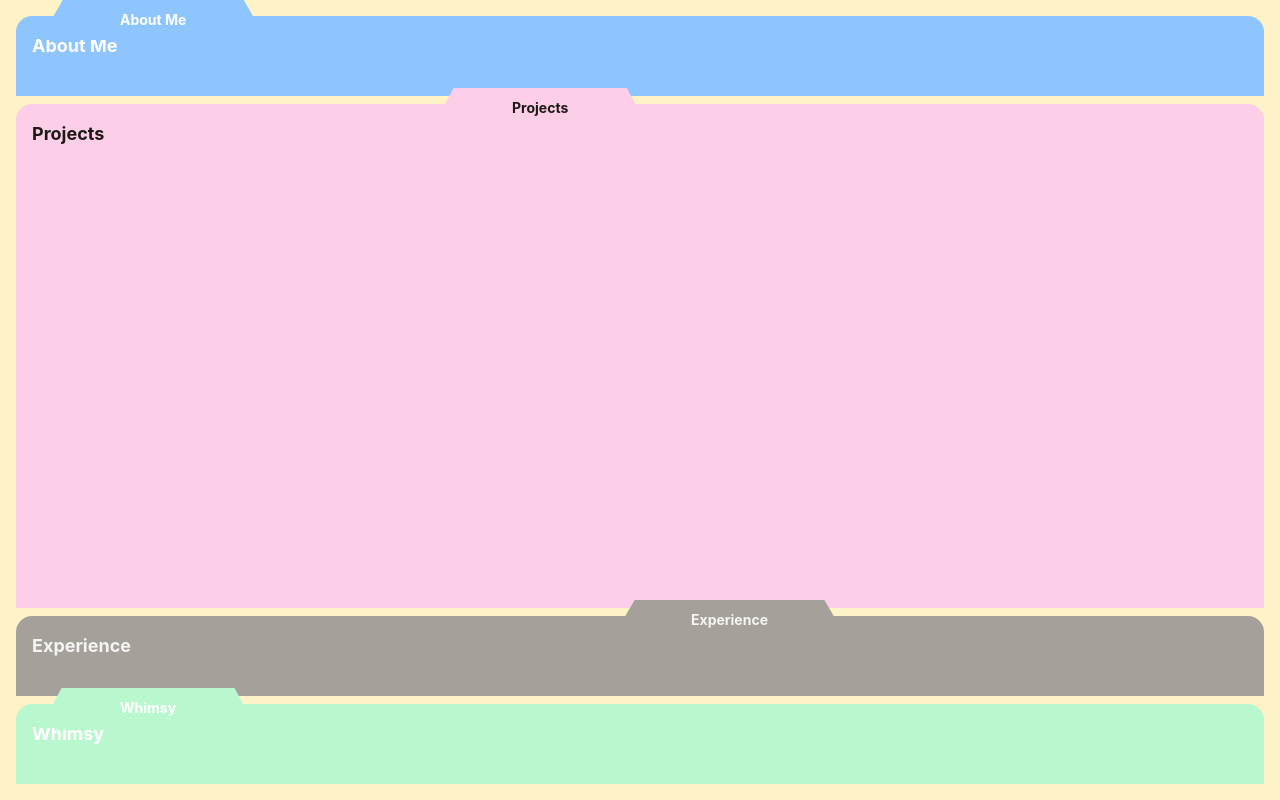
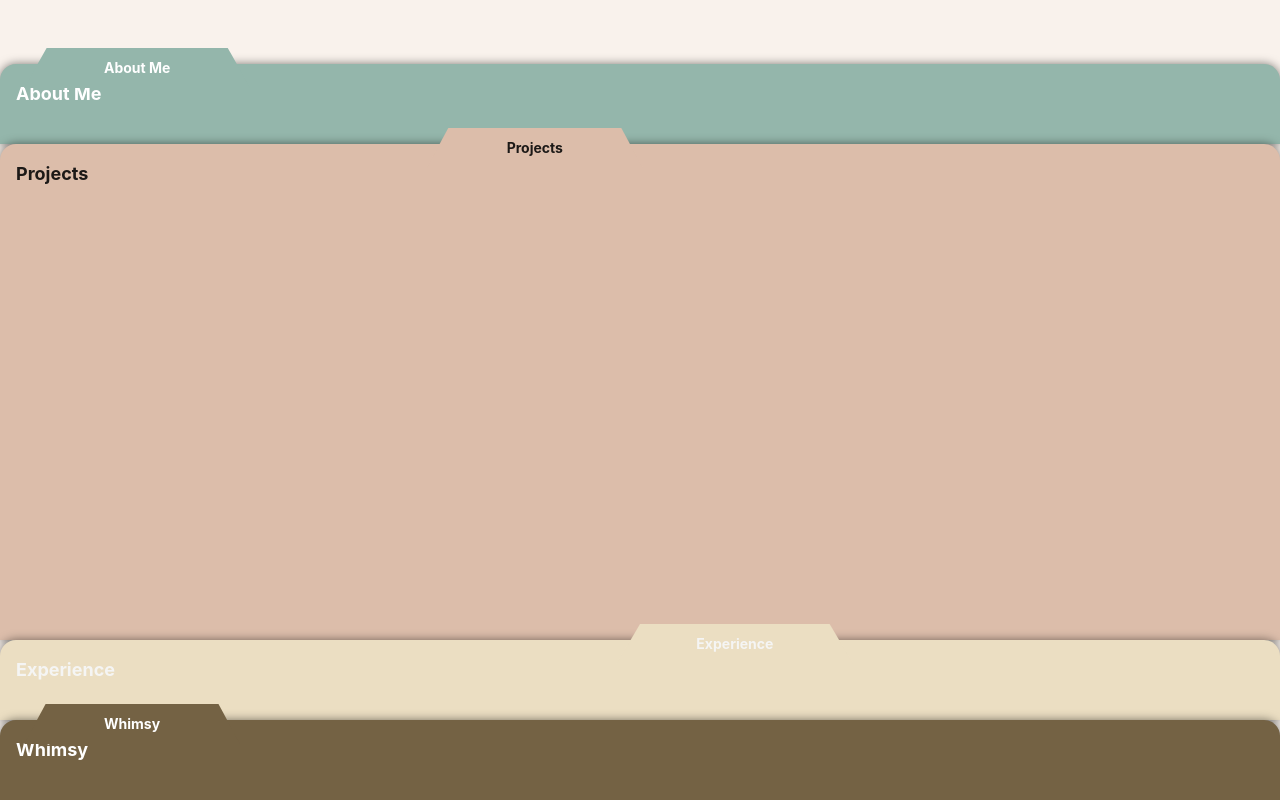
Before and after one commit to lslr6302/personal-portfolio, a React (Vite) app: page / in a window 1280 px wide. Built offline with nearby package versions, Linux system fonts and the light colour scheme.

Commit message:
got the tabs, no content

```diff
--- a/src/App.jsx
+++ b/src/App.jsx
@@ -2,20 +2,18 @@ import { useState } from 'react'
 import './App.css'
 
 const folders = [
-  {id: "about", label: "About Me", bg: "bg-blue-300", text: "text-white", tabPosition: "left-6"},
-  {id: "projects", label: "Projects", bg: "bg-pink-200", text: "text-stone-900", tabPosition: "left-1/3"},
-  {id: "experience", label: "Experience", bg: "bg-stone-400", text: "text-stone-100", tabPosition: "right-1/3"},
-  {id: "whimsy", label: "Whimsy", bg: "bg-green-200", text: "text-white", tabPosition: "left-6"},
+  {id: "about", label: "About Me", bg: "bg-[#94b6ab]", text: "text-white", tabPosition: "left-6"},
+  {id: "projects", label: "Projects", bg: "bg-[#dcbdaa]", text: "text-stone-900", tabPosition: "left-1/3"},
+  {id: "experience", label: "Experience", bg: "bg-[#ebdec2]", text: "text-stone-100", tabPosition: "right-1/3"},
+  {id: "whimsy", label: "Whimsy", bg: "bg-[#746244]", text: "text-white", tabPosition: "left-6"},
 ];
 
 const COLLAPSED_HEIGHT = 80;
-const GAP = 8;
 
 function App() {
   const [activeId, setActiveId] = useState("projects");
 
-  const numGaps = folders.length - 1;
-  const collapsedSpace = COLLAPSED_HEIGHT * (folders.length - 1) + GAP * numGaps;
+  const collapsedSpace = COLLAPSED_HEIGHT * (folders.length - 1);
   const activeRowSize = `calc(100% - ${collapsedSpace}px)`;
 
   const gridTemplateRows = folders
@@ -24,8 +22,8 @@ function App() {
 
   return (
     <div
-      className="h-screen w-screen bg-amber-100 grid p-4 gap-2 transition-[grid-template-rows] duration-500 ease-in-out"
-      style={{ gridTemplateRows }}
+      className="h-screen w-screen bg-[#f9f2ec] grid pt-16 transition-[grid-template-rows] duration-500 ease-in-out"
+      style={{ gridTemplateRows, alignContent: "end" }}
     >
       {folders.map((folder, index) => (
         <div
@@ -34,7 +32,7 @@ function App() {
           style={{ zIndex: index + 1 }}
         >
           <button
-  onClick={() => setActiveId(folder.id)}
+            onClick={() => setActiveId(activeId === folder.id ? null : folder.id)}
             className={`absolute -top-4 ${folder.tabPosition} h-10 px-20 ${folder.bg} ${folder.text} text-sm font-bold cursor-pointer`}
             style={{ clipPath: "polygon(10% 0%, 90% 0%, 100% 100%, 0% 100%)" }}
           >
@@ -42,8 +40,8 @@ function App() {
           </button>
 
           <div
-            onClick={() => setActiveId(folder.id)}
-            className={`${folder.bg} rounded-t-2xl p-4 h-full cursor-pointer overflow-hidden`}
+            onClick={() => setActiveId(activeId === folder.id ? null : folder.id)}
+            className={`${folder.bg} shadow-[0_0px_10px_rgba(0,0,0,0.5)] rounded-t-2xl p-4 h-full cursor-pointer overflow-hidden`}
           >
             <h2 className={`${folder.text} text-lg font-bold`}>{folder.label}</h2>
           </div>
```
Lines whose indentation alone changed are shown as unchanged.
